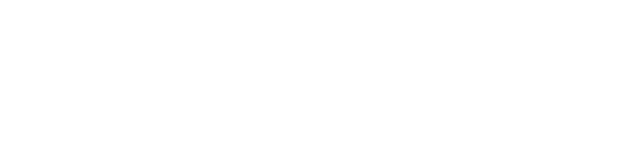
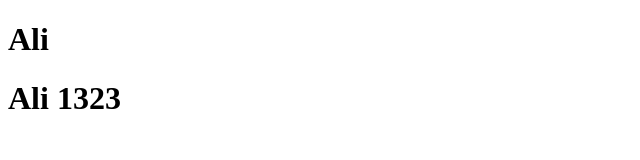
Before and after one commit to Alikamran1234/first-repo, a plain HTML site: page index.html in a window 1280 px wide. Shown: the whole page, without its empty margins (0-640 px from the left). Drawn offline with Linux system fonts and the light colour scheme.

Commit message:
new data

```diff
--- a/index.html
+++ b/index.html
@@ -6,6 +6,7 @@
     <title>Document</title>
 </head>
 <body>
-
+    <h1>Ali </h1>
+    <h1>Ali 1323</h1>
 </body>
 </html>
```
